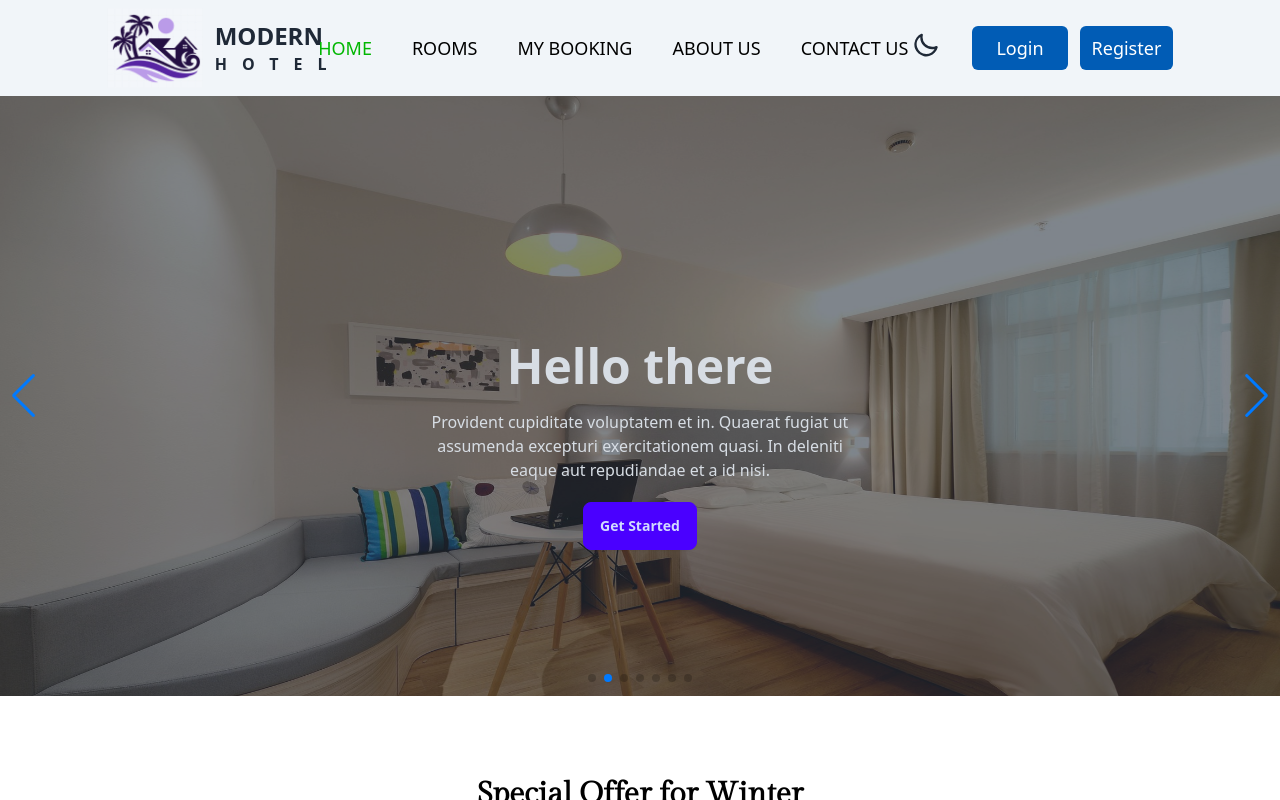
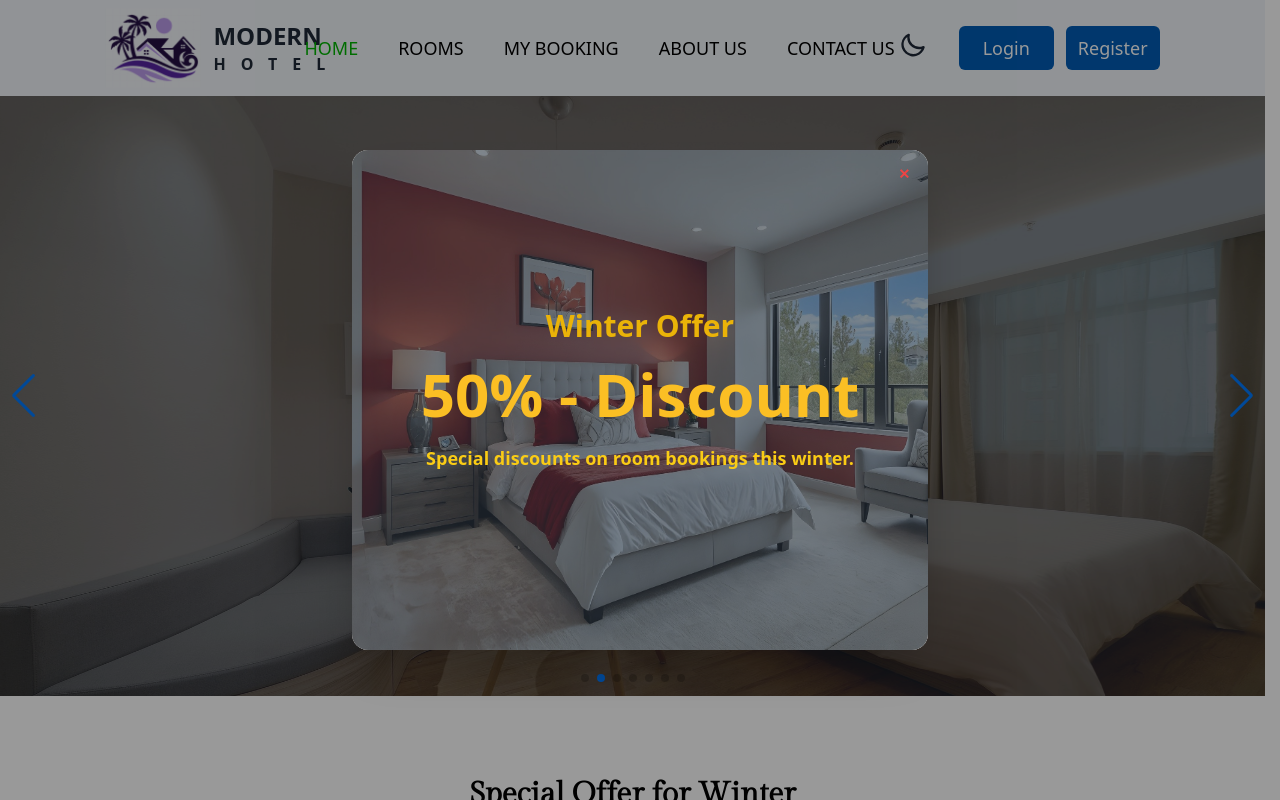
Before and after one commit to alamin-hero10/modern-hotel-booking-projects-client-site-a11, a React (Vite) app: page / in a window 1280 px wide. Shown: the top 800 px of the page. Built offline with nearby package versions, Linux system fonts and the light colour scheme; no server answers.

Commit message:
website add jwt cookies

```diff
--- a/package.json
+++ b/package.json
@@ -16,6 +16,7 @@
     "firebase": "^11.1.0",
     "leaflet": "^1.9.4",
     "motion": "^11.15.0",
+    "pigeon-maps": "^0.22.0",
     "react": "^19.0.0-rc.1",
     "react-countup": "^6.5.3",
     "react-datepicker": "^7.5.0",
--- a/src/Map/Map.css
+++ /dev/null
@@ -1,3 +0,0 @@
-.leaflet-container {
-    height: 500px;
-}
--- a/src/Map/Map.jsx
+++ /dev/null
@@ -1,22 +0,0 @@
-import { MapContainer, Marker, Popup, TileLayer } from "react-leaflet";
-import "../Map/Map.css"
-
-const Map = () => {
-    return (
-        <div className="h-96">
-            <MapContainer center={[51.505, -0.09]} zoom={13} scrollWheelZoom={false} className="">
-                <TileLayer
-                    attribution='&copy; <a href="https://www.openstreetmap.org/copyright">OpenStreetMap</a> contributors'
-                    url="https://{s}.tile.openstreetmap.org/{z}/{x}/{y}.png"
-                />
-                <Marker position={[51.505, -0.09]}>
-                    <Popup>
-                        A pretty CSS3 popup. <br /> Easily customizable.
-                    </Popup>
-                </Marker>
-            </MapContainer>
-        </div>
-    );
-};
-
-export default Map;
--- /dev/null
+++ b/src/Map/PigeonMaps.jsx
@@ -0,0 +1,13 @@
+import { Map, Marker } from 'pigeon-maps';
+
+const PigeonMaps = () => {
+    return (
+        <div className='w-10/12 mx-auto border border-solid p-3 mt-20'>
+            <Map height={500} defaultCenter={[50.879, 4.6997]} defaultZoom={11}>
+                <Marker width={50} anchor={[50.879, 4.6997]} />
+            </Map>
+        </div>
+    );
+};
+
+export default PigeonMaps;
--- a/src/components/AuthProvider/AuthProvider.jsx
+++ b/src/components/AuthProvider/AuthProvider.jsx
@@ -1,6 +1,7 @@
 import { createUserWithEmailAndPassword, GoogleAuthProvider, onAuthStateChanged, sendPasswordResetEmail, signInWithEmailAndPassword, signInWithPopup, signOut, updateProfile } from "firebase/auth";
 import { createContext, useEffect, useState } from "react";
 import auth from "../../firebase/firebase.config";
+import axios from "axios";
 
 export const AuthContext = createContext();
 
@@ -48,13 +49,24 @@ const AuthProvider = ({ children }) => {
 
     // ---Use Effect---
     useEffect(() => {
-        const unSubscribe = onAuthStateChanged(auth, (currentUser) => {
-            if (currentUser) {
+        const unSubscribe = onAuthStateChanged(auth, async (currentUser) => {
+            if (currentUser?.email) {
                 setUser(currentUser)
                 setSuccess(currentUser)
+                // Generate Token:
+                const { data } = await axios.post(`http://localhost:5110/jwt`, {
+                    email: currentUser?.email
+                },
+                    { withCredentials: true }
+                )
+                console.log(data)
             }
             else {
                 setUser(null)
+                // Generate Token (Get):
+                const { data } = await axios.get(`http://localhost:5110/logout`,
+                    { withCredentials: true }
+                )
             }
             setLoading(false)
 
--- a/src/components/BookingOfferModal/BookingOfferModal.jsx
+++ b/src/components/BookingOfferModal/BookingOfferModal.jsx
@@ -1,23 +1,49 @@
+import { useEffect, useState } from "react";
+import image from "../../assets/hotel1.png"
 
 const BookingOfferModal = () => {
 
+    const [isModalOpen, setIsModalOpen] = useState(false);
+
+    // useEffect:
+    useEffect(() => {
+        setIsModalOpen(true)
+    }, [])
+
+    // HandleCloseModal
+    const handleCloseModal = () => {
+        setIsModalOpen(false)
+    }
+
     return (
-        <dialog id="my_modal_4" className="modal">
-            <div className="modal-box w-8/12 max-w-xl py-20">
-                {/* ---Cancel Button--- */}
+        <div>
+            {
+                isModalOpen && (
+                    <dialog id="" className="modal modal-open">
+                        <div className="modal-box w-10/12 max-w-xl mx-height-0 p-0">
                             <form method="dialog">
-                    <button className="btn btn-sm btn-circle btn-ghost absolute right-2 top-2">✕</button>
+                                <button onClick={handleCloseModal} className="btn btn-sm btn-circle btn-ghost absolute right-2 top-2 text-red-500">✕</button>
                             </form>
-                {/* ---Form--- */}
-                <div>
-                    <div className="card w-full max-w-2xl mx-auto shrink-0">
-                        <h2 className="text-2xl font-semibold text-center mb-10">Booking Information Offer !!!</h2>
+                            {/* ---Offer Image--- */}
+                            <div
+                                className="hero">
+                                <img className="w-full h-[500px]" src={image} alt="" />
+                                <div className="hero-overlay bg-opacity-60"></div>
+                                <div className="hero-content text-neutral-content text-center">
+                                    <div className="max-w-md">
+                                        <h1 className="mb-5 text-3xl font-bold text-yellow-500">Winter Offer</h1>
+                                        <h1 className="mb-5 text-6xl font-bold text-[#FBBF24]">50% - Discount</h1>
+                                        <p className="text-lg font-semibold mb-5 text-yellow-400">
+                                            Special discounts on room bookings this winter.
+                                        </p>
                                     </div>
                                 </div>
-                <div className="modal-action">
                             </div>
                         </div>
                     </dialog>
+                )
+            }
+        </div >
     );
 };
 
--- a/src/components/RoomCard/RoomCard.jsx
+++ b/src/components/RoomCard/RoomCard.jsx
@@ -1,3 +1,4 @@
+/* eslint-disable react/prop-types */
 import { LuMapPin } from "react-icons/lu";
 import { Link } from "react-router-dom";
 import ReactStars from "react-stars";
@@ -8,8 +9,11 @@ const RoomCard = ({ roomData }) => {
 
     const { _id, roomName, roomImage, price, totalReviews, location, stayDetails } = roomData || {};
 
+
+
     return (
         <div>
+            {/* ---Room Card--- */}
             <Link to={`/roomDetails/${_id}`}>
                 {/* <div className="w-[380px] drop-shadow-2xl bg-white rounded-xl"> */}
                 <div className="drop-shadow-2xl bg-white rounded-xl">
@@ -22,7 +26,7 @@ const RoomCard = ({ roomData }) => {
                             alt="hotel1.png" />
                     </div>
                     {/* Room Name */}
-                    <div className="px-7 py-5">
+                    <div className="px-7 pt-5 pb-1">
                         <div>
                             <h1 className="text-[22px] text-black font-medium">{roomName}</h1>
                         </div>
--- a/src/components/RoomDetail/RoomDetail.jsx
+++ b/src/components/RoomDetail/RoomDetail.jsx
@@ -17,12 +17,10 @@ const RoomDetail = () => {
     return (
         <div className="w-8/12 mx-auto my-20">
             <div className="md:flex items-center gap-10">
-                <div>
-                    <img
-                        className="w-[640px] border border-solid border-green-500 p-2"
-                        src={roomImage}
-                        alt="" />
-                </div>
+                <img
+                    className="w-[640px] border border-solid border-green-500 p-2"
+                    src={roomImage}
+                    alt="" />
                 <div className="mt-7 md:mt-0">
                     <div className="md:flex items-center justify-between">
                         <div>
--- a/src/pages/Home/Home.jsx
+++ b/src/pages/Home/Home.jsx
@@ -4,11 +4,11 @@ import Count from "../../components/Count/Count";
 import FeaturedRooms from "../../components/FeaturedRooms/FeaturedRooms";
 import RoomFurniture from "../../components/RoomFurniture/RoomFurniture";
 import SpecialOffer from "../../components/SpecialOffer/SpecialOffer";
-import Map from "../../Map/Map";
+import PigeonMaps from "../../Map/PigeonMaps";
+import BookingOfferModal from "../../components/BookingOfferModal/BookingOfferModal";
 
 
 const Home = () => {
-
 
     return (
         <div className="">
@@ -38,13 +38,13 @@ const Home = () => {
             <div>
                 <RoomFurniture></RoomFurniture>
             </div>
-            {/* others */}
+            {/* Pigeon Maps */}
             <div>
-                {/* <Map></Map> */}
+                <PigeonMaps></PigeonMaps>
             </div>
-            {/* Map */}
+            {/* Offer-Modal */}
             <div>
-                {/* <Map></Map> */}
+                <BookingOfferModal></BookingOfferModal>
             </div>
         </div>
     );
--- a/src/pages/Login/Login.jsx
+++ b/src/pages/Login/Login.jsx
@@ -5,6 +5,7 @@ import { FcGoogle } from "react-icons/fc";
 import { AuthContext } from "../../components/AuthProvider/AuthProvider";
 import { FaGithub } from "react-icons/fa";
 import { Helmet } from "react-helmet";
+import axios from "axios";
 
 const Login = () => {
 
@@ -60,17 +61,15 @@ const Login = () => {
     }
 
     // -----Google Login Handler-----
-    const googleLoginHandler = (email) => {
+    const googleLoginHandler = async (email) => {
         toast("Google Log in Successfully")
-        console.log(email)
-        handleGoogleLogin()
-            .then(result => {
-                navigate("/")
-                console.log(result)
-            })
-            .catch(error => {
-                setError(error.message)
-            })
+        try {
+            await handleGoogleLogin()
+            navigate("/")
+        }
+        catch (error) {
+            setError(error.message)
+        }
     }
 
     // -----Forgot Password Handler-----
--- a/src/pages/Rooms/Rooms.jsx
+++ b/src/pages/Rooms/Rooms.jsx
@@ -5,26 +5,47 @@ import { useEffect, useState } from "react";
 
 const Rooms = () => {
 
+    // useState:
+    // const [filter, setFilter] = useState('');
+    const [sort, setSort] = useState('');
+
     // UseState:
     const [rooms, setRooms] = useState([]);
 
     // UseEffect:
     useEffect(() => {
+        // Axios DB Fetch the Data:
+        const fetchAllRooms = async () => {
+            const { data } = await axios.get(`http://localhost:5110/all-rooms?sort=${sort}`)
+            setRooms(data)
+        }
         fetchAllRooms()
-    }, []);
+    }, [sort]);
 
-    // Axios DB Fetch the Data:
-    const fetchAllRooms = async () => {
-        const { data } = await axios.get(`http://localhost:5110/rooms`)
-        setRooms(data)
-    }
-
+    // ---Return---
     return (
-        <div className="w-10/12 mx-auto my-24">
+        <div className="w-10/12 mx-auto my-14">
             <Helmet>
                 <title>Rooms | Modern Hotel</title>
                 <meta name="description" content="Nested component" />
             </Helmet>
+            {/* ---Sorting--- */}
+            <div className="flex items-center justify-between mb-7">
+                <div>
+                    <h1 className="text-2xl font-medium bg-green-100 rounded-xl py-1 px-3">Choose The Room:</h1>
+                </div>
+                {/* ---Sorting--- */}
+                <div className="">
+                    <select
+                        onChange={(event) => setSort(event.target.value)}
+                        className="select select-bordered select-sm w-full max-w-xs">
+                        <option selected value=''>Sort by Price</option>
+                        <option value='descending'>Highest - Lowest</option>
+                        <option value='ascending'>Lowest - Highest</option>
+                    </select>
+                </div>
+            </div>
+            {/* ---Rooms Map--- */}
             <div className="grid grid-cols-1 gap-7 md:grid-cols-3 md:gap-12 lg:grid-cols-4">
                 {
                     rooms.map((room) => <RoomCard key={room._id} roomData={room}></RoomCard>)
```
Also changed, not shown: 1 other file (tests, documents, lock files or other folders). Lines whose indentation alone changed are shown as unchanged.
